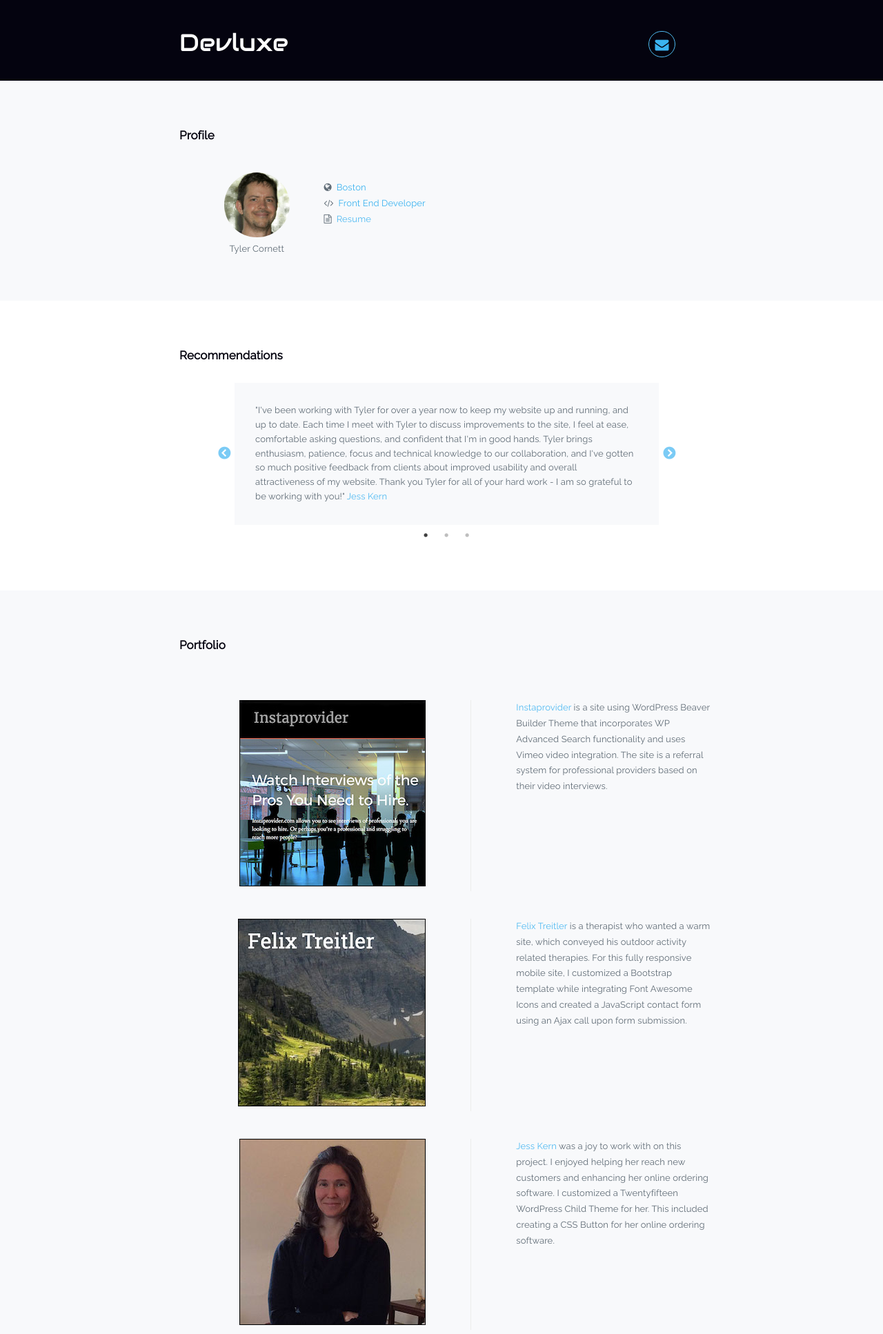
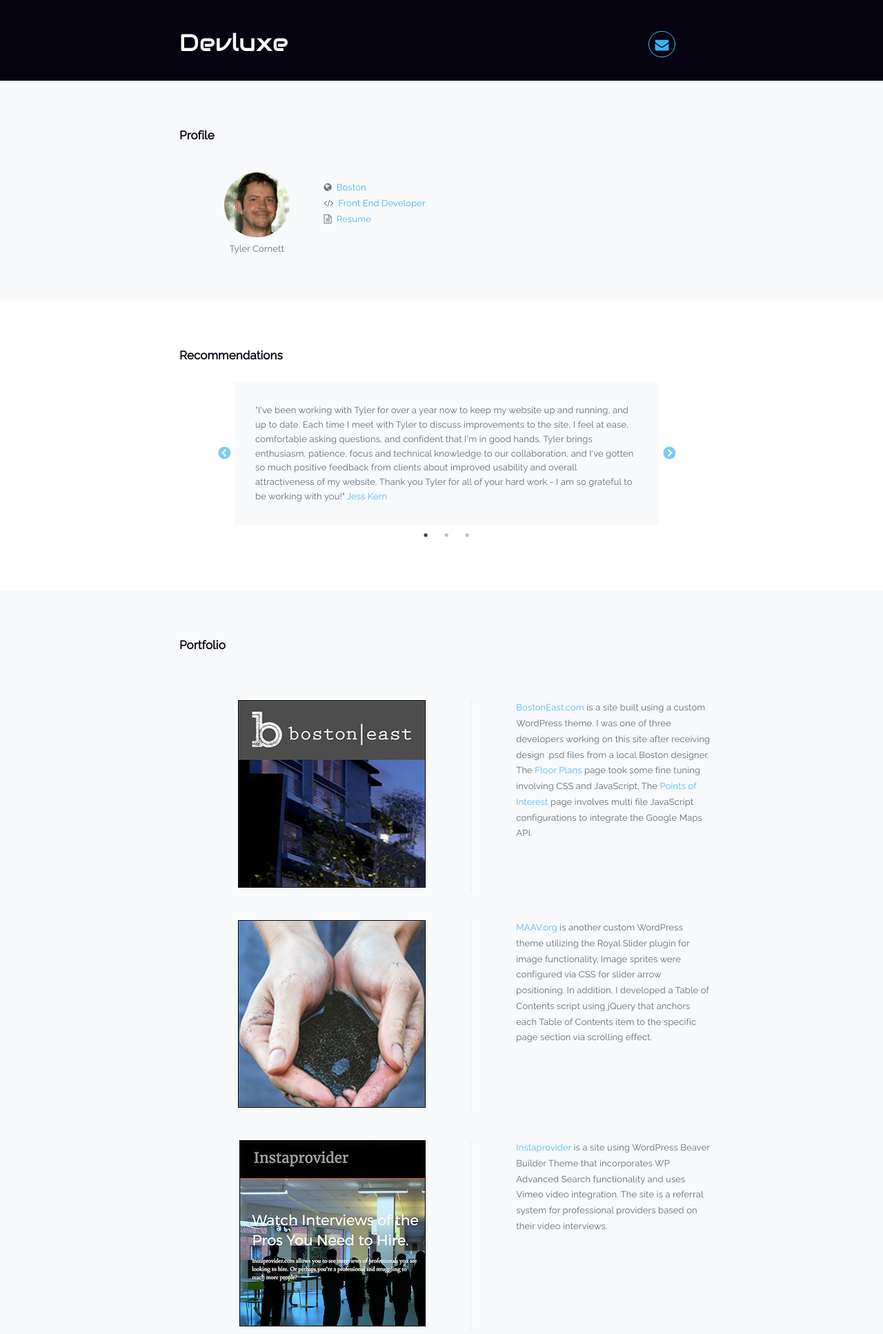
Before and after one commit to TyOrg/Devluxe, a PHP site: page / in a window 1280 px wide. Shown: the top 1934 px of the page at 69% size. Run offline with PHP 8.4, Linux system fonts and the light colour scheme; some libraries are stand-ins or nearby versions.

Commit message:
Added two portfolio pieces to site.

```diff
--- a/index.php
+++ b/index.php
@@ -84,7 +84,7 @@
                 <div class="column column-offset-25">
                     <div class="row">
                         <div class="column-10">
-                            <figure id="profile-photo" class=""><img src="images/Tyler-3.png">
+                            <figure id="profile-photo" class=""><img src="images/Tyler-3.jpg">
                                 <figcaption>Tyler Cornett</figcaption>
                             </figure>
                         </div>
@@ -111,7 +111,7 @@
                 </div>
             </div>
         </section>
-                <section class="second-background-color">
+        <section class="second-background-color">
             <div class="row">
 
                 <div class="column column-25 column-offset-20 heading">
@@ -151,6 +151,32 @@
                 </div>
 
             </div>
+            <div class="row flex-direction-row portfolio-row">
+
+                <div id="column-border-id" class="column column-33 column-offset-20 column-border">
+                    <!-- Maybe use a UL list for the little circle bullets as decoration on border -->
+                    <a href="http://bostoneast.com" target="_blank">
+                        <img class="portfolio-border" src="images/boston-east.jpg"></a>
+                    <div class="ulborder"></div>
+                </div>
+
+                <div class="col2ndsection column-50">
+                    <p><a href="http://bostoneast.com" target="_blank">BostonEast.com</a> is a site built using a custom WordPress theme.  I was one of three developers working on this site after receiving design .psd files from a local Boston designer.  The <a href="https://bostoneast.com/floor-plans/" target="_blank">Floor Plans</a> page took some fine tuning involving CSS and JavaScript.  The <a href="https://bostoneast.com/location/points-of-interest/" target="_blank">Points of Interest</a> page involves multi file JavaScript configurations to integrate the Google Maps API.</p>
+                </div>
+            </div>
+            <div class="row flex-direction-row portfolio-row">
+
+                <div id="column-border-id" class="column column-33 column-offset-20 column-border">
+                    <!-- Maybe use a UL list for the little circle bullets as decoration on border -->
+                    <a href="https://maav.bkjdev.com/site/" target="_blank">
+                        <img class="portfolio-border" src="images/maav.org.jpg"></a>
+                    <div class="ulborder"></div>
+                </div>
+
+                <div class="col2ndsection column-50">
+                    <p><a href="https://maav.bkjdev.com/site/" target="_blank">MAAV.org</a> is another custom WordPress theme utilizing the Royal Slider plugin for image functionality.  Image sprites were configured via CSS for slider arrow positioning.  In addition, I developed a Table of Contents script using jQuery that anchors each Table of Contents item to the specific page section via scrolling effect.</p>
+                </div>
+            </div>
 
             <div class="row flex-direction-row portfolio-row">
 
@@ -185,17 +211,6 @@
                     <p><a href="http://jesskern.com" target="_blank">Jess Kern</a> was a joy to work with on this project. I enjoyed helping her reach new customers and enhancing her online ordering software. I customized a Twentyfifteen WordPress Child Theme for her. This included creating a CSS Button for her online ordering software.</p>
                 </div>
             </div>
-            <div class="row flex-direction-row portfolio-row">
-                <div id="column-border-id" class="column column-33 column-offset-20 column-border">
-                    <a href="https://codepen.io/temoty/pen/yXyLBr" target="_blank"><img class="portfolio-border" src="images/Space-blog2.png"></a>
-
-                    <div class="ulborder"></div>
-                </div>
-                <div class="column-50 col2ndsection">
-                    <p><a href="https://codepen.io/temoty/pen/yXyLBr" target="_blank">Space Blog </a>is a template created in Codepen.Increased efficiency and performance within E-Learning Department by developing Administrative Support solutions, Excel Spreadsheet Reports, and Learning Management System Software edits.</p>
-                </div>
-            </div>
-
             <div class="row flex-direction-row portfolio-row">
                 <div id="column-border-id" class="column column-33 column-offset-20 column-border">
                     <a href="http://beeandbe.com" target="_blank"><img class="portfolio-border" src="images/beeandbe.jpg"></a>
```
Also changed, not shown: images/Tyler-3.jpg (added), images/boston-east.jpg (added), images/maav.org.jpg (added).
